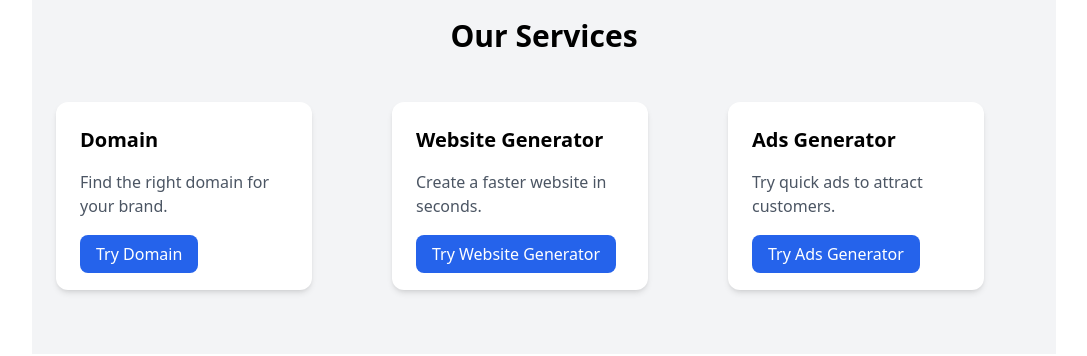
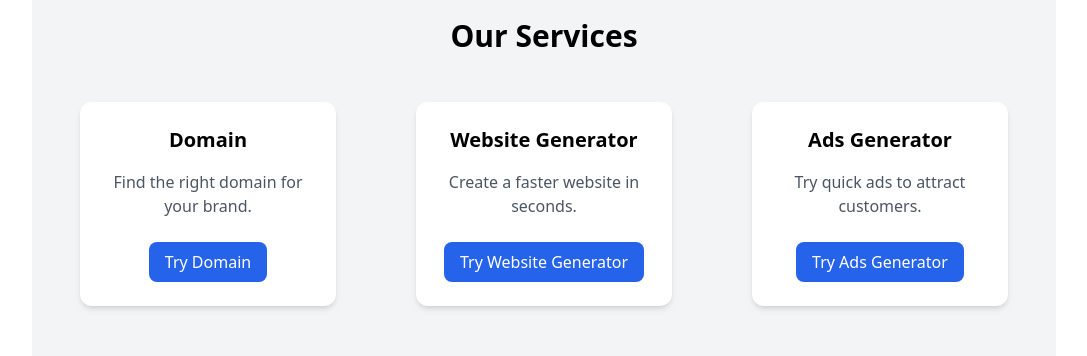
Before and after one commit to romanvieito/simplerb, a Next.js app: page / in a window 1280 px wide. Shown: the part 555-911 px from the top of the page, without its empty margins (96-1183 px from the left). Built offline with nearby package versions, Linux system fonts and the light colour scheme; no server answers.

Commit message:
botton section

```diff
--- a/pages/index.tsx
+++ b/pages/index.tsx
@@ -11,6 +11,7 @@ import CardActions from '@mui/material/CardActions';
 import CardContent from '@mui/material/CardContent';
 import Typography from '@mui/material/Typography';
 import CPricing from '../components/CPricing';
+import CFAQ from '../components/CFAQ';
 
 const Home: NextPage = () => {
 
@@ -68,26 +69,28 @@ const Home: NextPage = () => {
         </Container>
       </section>
 
-      {/* Features Section */}
+      {/* Features Section (Our Services) */}
       <section className="w-full bg-gray-100 py-16">
         <Container maxWidth="lg">
           <h2 className="text-3xl font-semibold mb-12 text-center">Our Services</h2>
-          <Grid container spacing={4}>
+          <Grid container spacing={4} justifyContent="center">
             {pages.map((page, index) => (
-              <Grid item xs={12} sm={6} md={4} key={index}>
+              <Grid item xs={12} sm={6} md={4} key={index} className="flex justify-center">
                 <div className="w-64 p-6 bg-white rounded-xl shadow-md hover:shadow-lg transition-shadow duration-300">
-                  <h3 className="text-xl font-semibold mb-4">{page.name}</h3>
-                  <p className="text-gray-600 mb-6">
+                  <h3 className="text-xl font-semibold mb-4 text-center">{page.name}</h3>
+                  <p className="text-gray-600 mb-6 text-center">
                     {page.name === 'Domain' && 'Find the right domain for your brand.'}
                     {page.name === 'Website Generator' && 'Create a faster website in seconds.'}
                     {page.name === 'Ads Generator' && 'Try quick ads to attract customers.'}
                   </p>
-                  <a
-                    href={page.link}
-                    className="bg-blue-600 text-white font-medium px-4 py-2 rounded-lg hover:bg-blue-700 transition-colors duration-300"
-                  >
-                    Try {page.name}
-                  </a>
+                  <div className="text-center">
+                    <a
+                      href={page.link}
+                      className="inline-block bg-blue-600 text-white font-medium px-4 py-2 rounded-lg hover:bg-blue-700 transition-colors duration-300"
+                    >
+                      Try {page.name}
+                    </a>
+                  </div>
                 </div>
               </Grid>
             ))}
@@ -126,6 +129,14 @@ const Home: NextPage = () => {
         </Container>
       </section>
 
+
+      {/* FAQ Section */}
+      <section className="w-full bg-white py-16">
+        <Container maxWidth="lg">
+          {/* <h2 className="text-3xl font-semibold mb-8 text-center">Choose Your Plan</h2> */}
+      <CFAQ />
+        </Container>
+      </section>
       <Footer />
     </div>
   );
```
